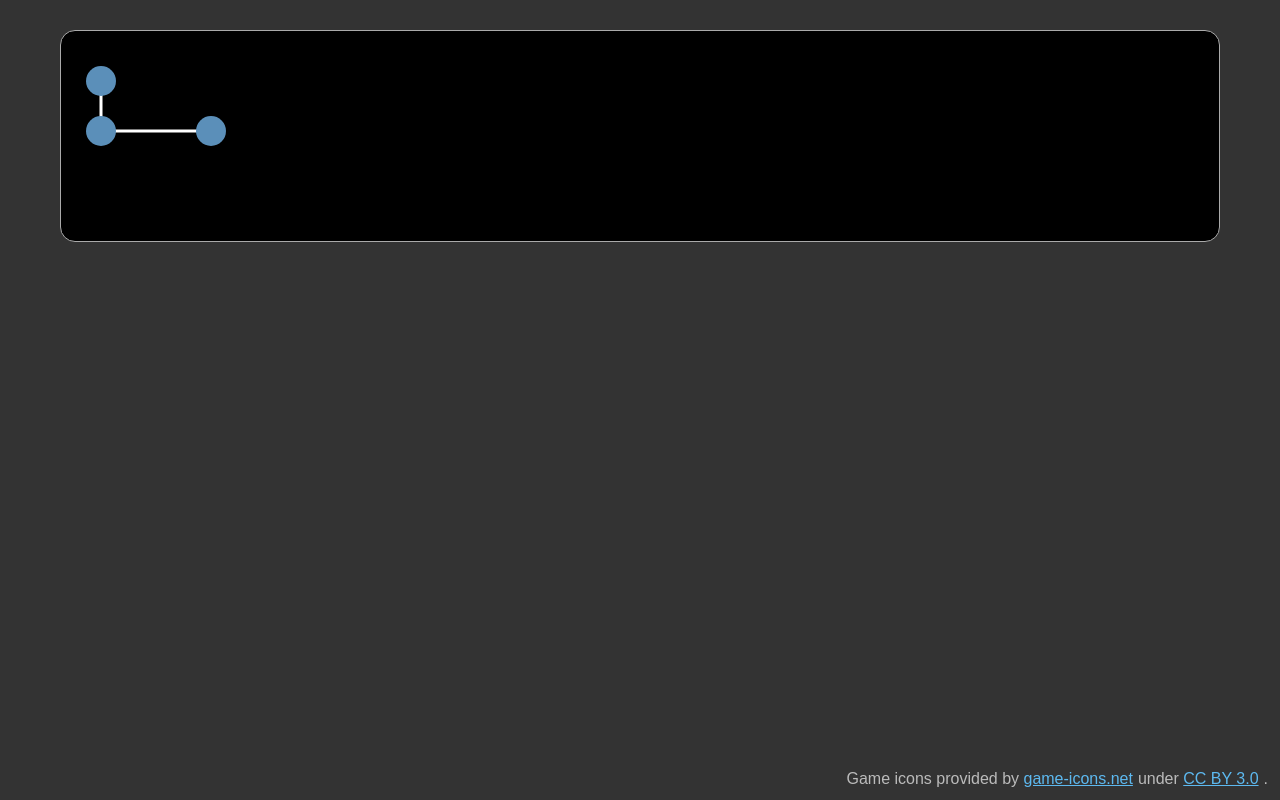
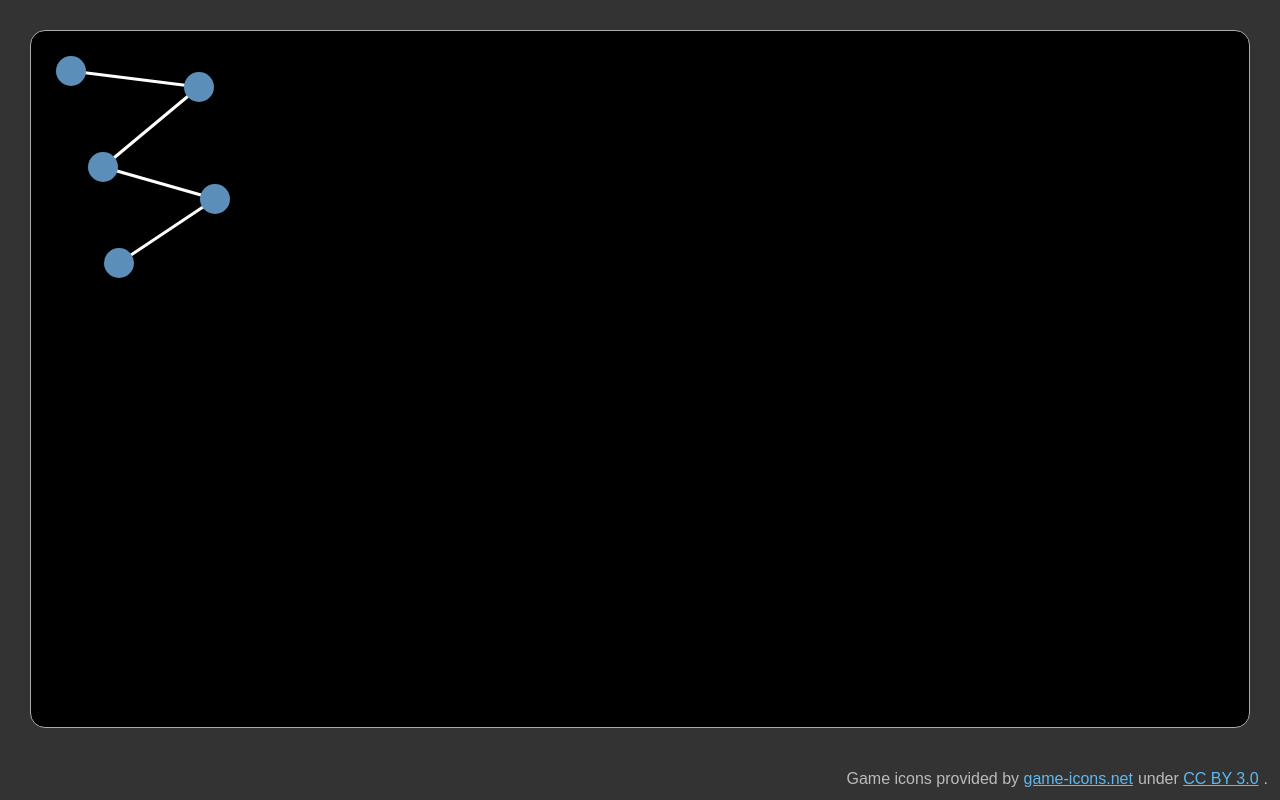
Before and after one commit to Rybadour/idle-virus-attack, a React app: page / in a window 1280 px wide. Built offline with nearby package versions, Linux system fonts and the light colour scheme; the HTML template or start-up script is replaced by a standard one.

Commit message:
Added level editor for defining node maps

```diff
--- /dev/null
+++ b/configs/VirusNodeDesign/simplified/Level_0/data.json
@@ -0,0 +1,105 @@
+{
+	"x": 0,
+	"y": 0,
+	"width": 256,
+	"height": 256,
+	"iid": "75888860-9f30-11ed-b2c8-dfa72777c7f8",
+	"layers": [],
+	"entities": {
+		"HackingNode": [
+			{
+				"id": "HackingNode",
+				"iid": "eee9d600-9f30-11ed-b2c8-af5eb59573c9",
+				"layer": "Nodes",
+				"x": 40,
+				"y": 40,
+				"width": 30,
+				"height": 30,
+				"color": 9755059,
+				"customFields": {
+					"connectedNodes": [
+						{
+							"entityIid": "efb64dc0-9f30-11ed-b2c8-63e2174ee5fa",
+							"layerIid": "e07964f0-9f30-11ed-b2c8-47ef907f2e4f",
+							"levelIid": "75888860-9f30-11ed-b2c8-dfa72777c7f8",
+							"worldIid": "43b2abf0-9f30-11ed-a753-b9cdee729eed"
+						}
+					]
+				}
+			},
+			{
+				"id": "HackingNode",
+				"iid": "efb64dc0-9f30-11ed-b2c8-63e2174ee5fa",
+				"layer": "Nodes",
+				"x": 168,
+				"y": 56,
+				"width": 30,
+				"height": 30,
+				"color": 9755059,
+				"customFields": {
+					"connectedNodes": [
+						{
+							"entityIid": "f07705b0-9f30-11ed-b2c8-b17f2a5f5676",
+							"layerIid": "e07964f0-9f30-11ed-b2c8-47ef907f2e4f",
+							"levelIid": "75888860-9f30-11ed-b2c8-dfa72777c7f8",
+							"worldIid": "43b2abf0-9f30-11ed-a753-b9cdee729eed"
+						}
+					]
+				}
+			},
+			{
+				"id": "HackingNode",
+				"iid": "f07705b0-9f30-11ed-b2c8-b17f2a5f5676",
+				"layer": "Nodes",
+				"x": 72,
+				"y": 136,
+				"width": 30,
+				"height": 30,
+				"color": 9755059,
+				"customFields": {
+					"connectedNodes": [
+						{
+							"entityIid": "f1008100-9f30-11ed-b2c8-27a587aed514",
+							"layerIid": "e07964f0-9f30-11ed-b2c8-47ef907f2e4f",
+							"levelIid": "75888860-9f30-11ed-b2c8-dfa72777c7f8",
+							"worldIid": "43b2abf0-9f30-11ed-a753-b9cdee729eed"
+						}
+					]
+				}
+			},
+			{
+				"id": "HackingNode",
+				"iid": "f1008100-9f30-11ed-b2c8-27a587aed514",
+				"layer": "Nodes",
+				"x": 184,
+				"y": 168,
+				"width": 30,
+				"height": 30,
+				"color": 9755059,
+				"customFields": {
+					"connectedNodes": [
+						{
+							"entityIid": "f1affae0-9f30-11ed-b2c8-a3e9ca36cb5a",
+							"layerIid": "e07964f0-9f30-11ed-b2c8-47ef907f2e4f",
+							"levelIid": "75888860-9f30-11ed-b2c8-dfa72777c7f8",
+							"worldIid": "43b2abf0-9f30-11ed-a753-b9cdee729eed"
+						}
+					]
+				}
+			},
+			{
+				"id": "HackingNode",
+				"iid": "f1affae0-9f30-11ed-b2c8-a3e9ca36cb5a",
+				"layer": "Nodes",
+				"x": 88,
+				"y": 232,
+				"width": 30,
+				"height": 30,
+				"color": 9755059,
+				"customFields": {
+					"connectedNodes": []
+				}
+			}
+		]
+	}
+}
--- a/src/App.scss
+++ b/src/App.scss
@@ -22,7 +22,8 @@ body {
 .content {
   display: flex;
   justify-content: center;
-  padding: 0 30px;
+  padding: 30px 30px;
+  height: 100%;
 }
 
 footer {
--- a/src/App.tsx
+++ b/src/App.tsx
@@ -5,7 +5,8 @@ import ReactTooltip from 'react-tooltip';
 
 import './App.scss';
 import { ReactJSXElement } from '@emotion/react/types/jsx-namespace';
-import Viruses from './components/viruses';
+import NodeMap from './components/node-map';
+import { getNodes } from './config/node-map';
 
 function App() {
   return (
@@ -38,7 +39,7 @@ function Content() {
   }, []);
 
   return <div className="content">
-    <Viruses />
+    <NodeMap nodes={getNodes()} />
   </div>;
 }
 
--- a/src/components/viruses.tsx
+++ b/src/components/node-map.tsx
@@ -1,25 +1,16 @@
 import { useCallback, useState } from "react";
 import styled from "styled-components";
+import { getNodes } from "../config/node-map";
+import { INode } from "../shared/types";
 
 const NODE_SIZE = 30;
-
-interface INode {
-  x: number;
-  y: number;
-}
-
-const nodes: INode[] = [
-  {x: 40, y: 50},
-  {x: 40, y: 100},
-  {x: 150, y: 100}
-];
 
 interface Coords {
   x: number;
   y: number;
 }
 
-export default function Viruses() {
+export default function NodeMap(props: {nodes: Record<string, INode>}) {
   const [panOffset, setPanOffset] = useState<Coords>({x: 0, y: 0});
   const [isDragging, setIsDragging] = useState(false);
 
@@ -36,10 +27,14 @@ export default function Viruses() {
     >
     <g transform={`translate(${panOffset.x} ${panOffset.y})`}>
 
-    <line x1={nodes[0].x} y1={nodes[0].y} x2={nodes[1].x} y2={nodes[1].y} stroke="white" strokeWidth={3} />
-    <line x1={nodes[1].x} y1={nodes[1].y} x2={nodes[2].x} y2={nodes[2].y} stroke="white" strokeWidth={3} />
+    {Object.values(props.nodes).map(node =>
+      node.connections.map(otherId => {
+        const other = props.nodes[otherId];
+        return <NodeConnection x1={node.x} y1={node.y} x2={other.x} y2={other.y} />;
+      })
+    )}
 
-    {nodes.map(node =>
+    {Object.values(props.nodes).map(node =>
       <Node cx={node.x} cy={node.y} r={NODE_SIZE/2} />
     )}
     </g>
@@ -49,7 +44,6 @@ export default function Viruses() {
 const NodesContainer = styled.svg`
   width: 100%;
   height: 100%;
-  margin: 30px;
   border: 1px solid #aaa;
   border-radius: 15px;
   background: black;
@@ -64,3 +58,8 @@ const Node = styled.circle`
     stroke-width: 2px;
   }
 `;
+
+const NodeConnection = styled.line`
+  stroke: white;
+  stroke-width: 3px;
+`;
--- /dev/null
+++ b/src/config/node-map.ts
@@ -0,0 +1,21 @@
+import nodeMapDesign from '../../configs/VirusNodeDesign/simplified/Level_0/data.json';
+import { INode } from '../shared/types';
+
+let nodes: Record<string, INode>;
+export function getNodes() {
+  if (!nodes) {
+    nodes = {};
+    nodeMapDesign.entities.HackingNode.forEach(node => {
+      nodes[node.iid] = {
+        id: node.iid,
+        x: node.x,
+        y: node.y,
+        connections: node.customFields.connectedNodes.map(connection =>
+          connection.entityIid
+        )
+      }
+    })
+  }
+
+  return nodes;
+}
```
Also changed, not shown: src/shared/types.ts (+2 -291 lines), configs/VirusNodeDesign/simplified/Level_0/_composite.png (added), 1 other file (tests, documents, lock files or other folders).
